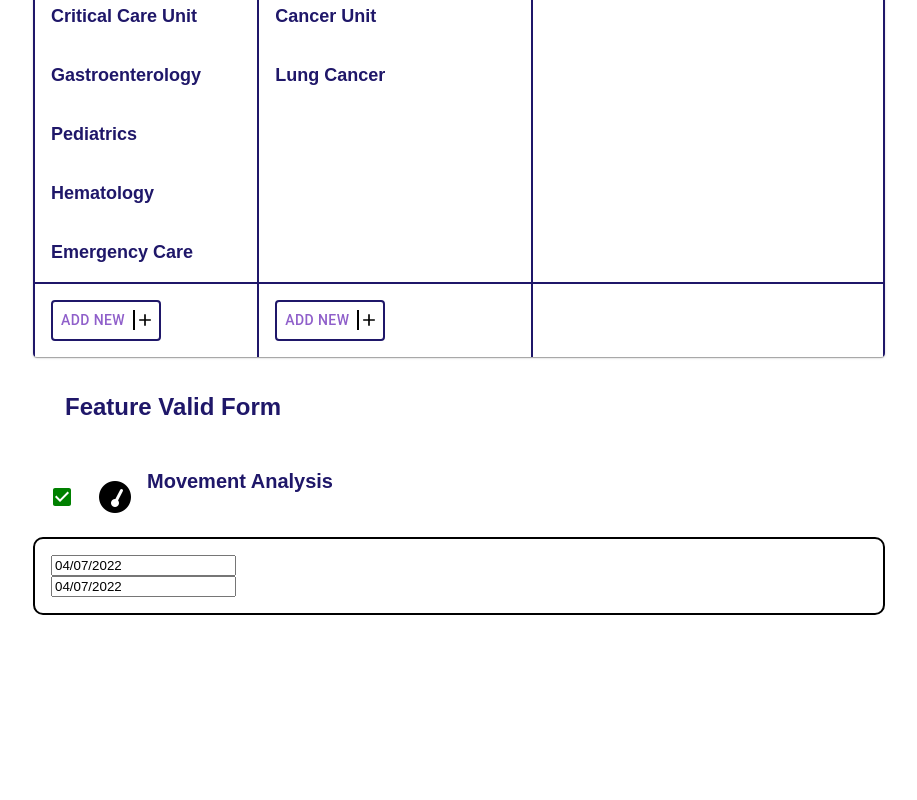
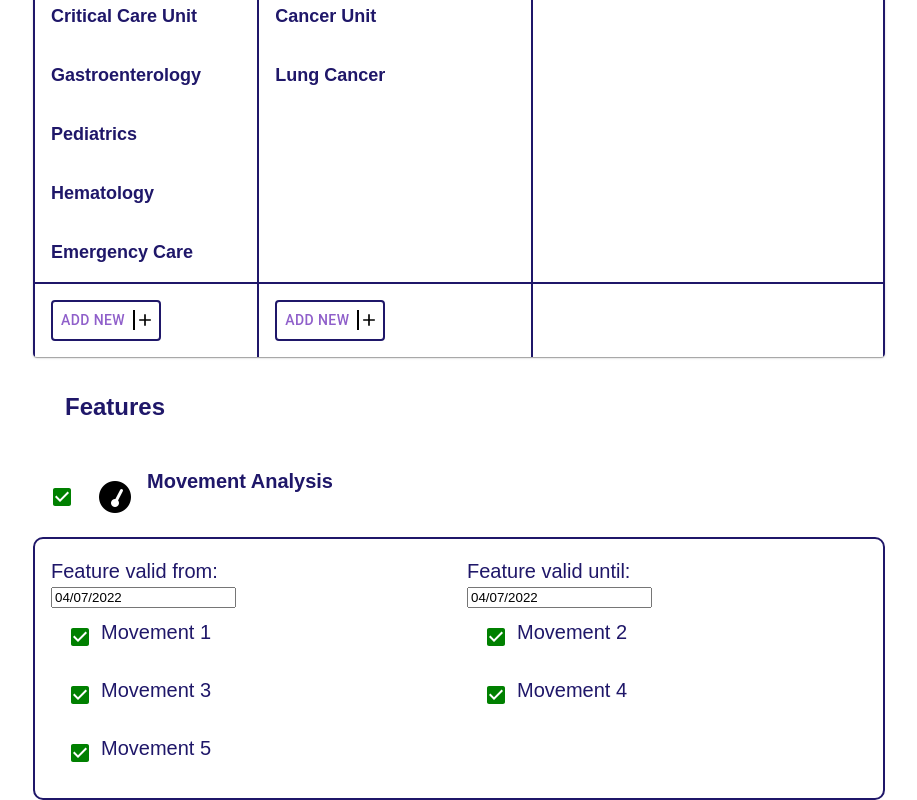
Before and after one commit to yashas1/ameya_task, a React (Create React App) app: page / in a window 1280 px wide. Shown: the part 1148-1948 px from the top of the page, without its empty margins (181-1098 px from the left). Before the commit the page ends 1763 px from the top, so only its background shows below. Built offline with nearby package versions, Linux system fonts and the light colour scheme.

Commit message:
adding featuresComponent

```diff
--- /dev/null
+++ b/src/components/DatePickerComponent.js
@@ -0,0 +1,37 @@
+import React, { useState } from "react";
+import dayjs from "dayjs";
+import Box from "@mui/material/Box";
+import { AdapterDayjs } from "@mui/x-date-pickers/AdapterDayjs";
+import { LocalizationProvider } from "@mui/x-date-pickers/LocalizationProvider";
+import { DatePicker } from "@mui/x-date-pickers/DatePicker";
+const DatePickerComponent = () => {
+  const [value, setValue] = React.useState(dayjs("2022-04-07"));
+
+  return (
+    <>
+      <LocalizationProvider dateAdapter={AdapterDayjs}>
+        <DatePicker
+          label="Custom input"
+          value={value}
+          onChange={(newValue) => {
+            setValue(newValue);
+          }}
+          renderInput={({ inputRef, inputProps, InputProps }) => (
+            <Box
+              sx={{
+                display: "flex",
+                alignItems: "center",
+                width: "100%",
+              }}
+            >
+              <input ref={inputRef} {...inputProps} />
+              {InputProps?.endAdornment}
+            </Box>
+          )}
+        />
+      </LocalizationProvider>
+    </>
+  );
+};
+
+export default DatePickerComponent;
--- a/src/components/FeaturesComponent.js
+++ b/src/components/FeaturesComponent.js
@@ -6,13 +6,15 @@ import { LocalizationProvider } from "@mui/x-date-pickers/LocalizationProvider";
 import { DatePicker } from "@mui/x-date-pickers/DatePicker";
 import ComponentHeader from "./ComponentHeader";
 import { makeStyles } from "@material-ui/core/styles";
-import { Typography } from "@mui/material";
+import { Grid, Typography } from "@mui/material";
 import { Checkbox, Step, StepIcon } from "@material-ui/core";
-
+import { width } from "@mui/system";
+import DatePickerComponent from "./DatePickerComponent";
+import ChecklistComponent from "./subComponents/ChecklistComponent";
 const useStyles = makeStyles((theme) => ({
   box: {
     padding: theme.spacing(2),
-    border: "2px solid black",
+    border: "2px solid #1F1769",
     borderRadius: "10px",
   },
   datePicker: {
@@ -26,15 +28,19 @@ const useStyles = makeStyles((theme) => ({
     color: "#1F1769",
     display: "flex",
   },
+  textFiledNoBold: {
+    fontSize: "18!important",
+    color: "#1F1769",
+    display: "flex",
+  },
 }));
 
 const FeaturesComponent = () => {
   const classes = useStyles();
-  const [value, setValue] = React.useState(dayjs("2022-04-07"));
-  const label = { inputProps: { "aria-label": "Checkbox demo" } };
+
   return (
     <>
-      <ComponentHeader value={"Feature Valid Form"} />
+      <ComponentHeader value={"Features"} />
 
       <Box
         sx={{
@@ -43,7 +49,7 @@ const FeaturesComponent = () => {
           p: 1,
         }}
       >
-        <Checkbox {...label} defaultChecked style={{ color: "green" }} />
+        <Checkbox defaultChecked style={{ color: "green" }} />
         <Box sx={{ m: 2 }}>
           <i class="fa-2x fa-solid fa-gauge-simple-high"></i>
         </Box>
@@ -57,38 +63,41 @@ const FeaturesComponent = () => {
           Movement Analysis
         </Typography>
       </Box>
+      <Box className={classes.box}>
+        <Grid container spacing={2} className="custom">
+          <Grid item xs={6}>
+            <Typography
+              className={classes.textFiledNoBold}
+              edge="start"
+              variant="h6"
+              component="div"
+            >
+              Feature valid from:
+            </Typography>
+            <Box>
+              <DatePickerComponent />
+            </Box>
+            <ChecklistComponent value={"Movement 1"} />
+            <ChecklistComponent value={"Movement 3"} />
+            <ChecklistComponent value={"Movement 5"} />
+          </Grid>
+          <Grid item xs={6}>
+            <Typography
+              className={classes.textFiledNoBold}
+              edge="start"
+              variant="h6"
+              component="div"
+            >
+              Feature valid until:
+            </Typography>
 
-      <Box className={classes.box}>
-        <LocalizationProvider dateAdapter={AdapterDayjs}>
-          <DatePicker
-            label="Custom input"
-            value={value}
-            onChange={(newValue) => {
-              setValue(newValue);
-            }}
-            renderInput={({ inputRef, inputProps, InputProps }) => (
-              <Box sx={{ display: "flex", alignItems: "center" }}>
-                <input ref={inputRef} {...inputProps} />
-                {InputProps?.endAdornment}
-              </Box>
-            )}
-          />
-        </LocalizationProvider>
-        <LocalizationProvider dateAdapter={AdapterDayjs}>
-          <DatePicker
-            label="Custom input"
-            value={value}
-            onChange={(newValue) => {
-              setValue(newValue);
-            }}
-            renderInput={({ inputRef, inputProps, InputProps }) => (
-              <Box sx={{ display: "flex", alignItems: "center" }}>
-                <input ref={inputRef} {...inputProps} />
-                {InputProps?.endAdornment}
-              </Box>
-            )}
-          />
-        </LocalizationProvider>
+            <Box>
+              <DatePickerComponent />
+              <ChecklistComponent value={"Movement 2"} />
+              <ChecklistComponent value={"Movement 4"} />
+            </Box>
+          </Grid>
+        </Grid>
       </Box>
     </>
   );
--- /dev/null
+++ b/src/components/subComponents/ChecklistComponent.js
@@ -0,0 +1,38 @@
+import React from "react";
+import { Grid, Typography } from "@mui/material";
+import { Checkbox, Step, StepIcon } from "@material-ui/core";
+import Box from "@mui/material/Box";
+import { makeStyles } from "@material-ui/core/styles";
+const useStyles = makeStyles((theme) => ({
+  textFiledNoBold: {
+    fontSize: "18!important",
+    color: "#1F1769",
+    display: "flex",
+  },
+}));
+
+const ChecklistComponent = (props) => {
+  const classes = useStyles();
+  return (
+    <>
+      <Box
+        sx={{
+          display: "flex",
+          flexDirection: "row",
+          p: 1,
+        }}
+      >
+        <Checkbox defaultChecked style={{ color: "green" }} />
+        <Typography
+          edge="start"
+          className={classes.textFiledNoBold}
+          variant="h6"
+          component="div"
+        >
+          {props.value}
+        </Typography>
+      </Box>
+    </>
+  );
+};
+export default ChecklistComponent;
```
